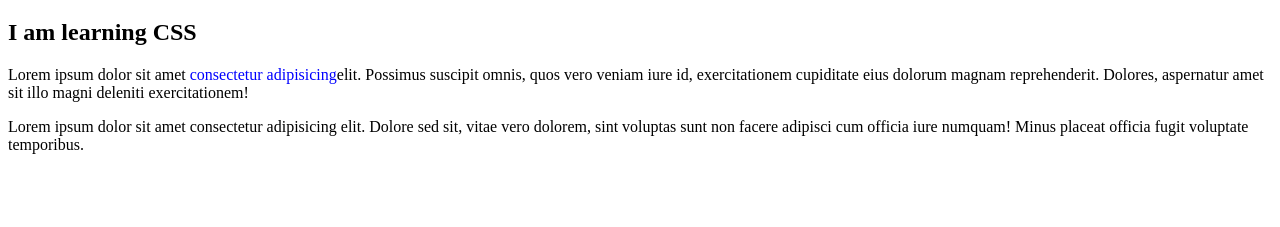
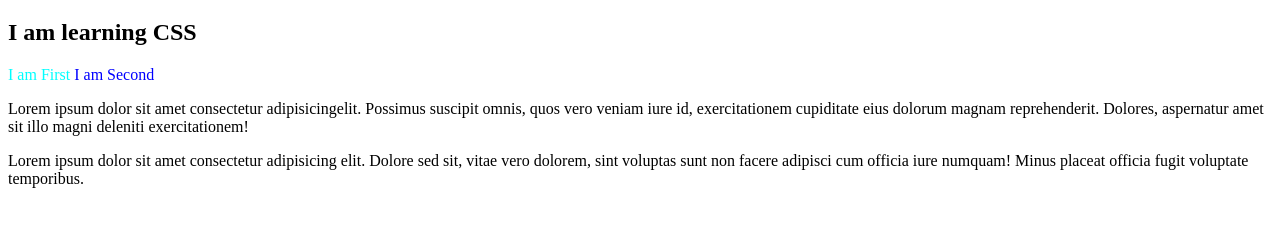
Before and after one commit to Ardhendu-11/CSS, a plain HTML site: page DAY 2/first.html in a window 1280 px wide. Shown: the part 61-288 px from the top of the page. Drawn offline with Linux system fonts and the light colour scheme.

Commit message:
modified

```diff
--- a/DAY 2/first.html
+++ b/DAY 2/first.html
@@ -12,7 +12,11 @@
 
     <h2>I am learning CSS</h2>
 
-    <p>Lorem ipsum dolor sit amet <span>consectetur adipisicing</span>elit. Possimus suscipit omnis, quos vero veniam iure id, exercitationem cupiditate eius dolorum magnam reprehenderit. Dolores, aspernatur amet sit illo magni deleniti exercitationem!</p>
+
+    <span style="color:aqua">I am First</span>
+    <span style="color:blue">I am Second</span>
+
+    <p>Lorem ipsum dolor sit amet consectetur adipisicingelit. Possimus suscipit omnis, quos vero veniam iure id, exercitationem cupiditate eius dolorum magnam reprehenderit. Dolores, aspernatur amet sit illo magni deleniti exercitationem!</p>
     <p>Lorem ipsum dolor sit amet consectetur adipisicing elit. Dolore sed sit, vitae vero dolorem, sint voluptas sunt non facere adipisci cum officia iure numquam! Minus placeat officia fugit voluptate temporibus.
     </p>
 </body>
```
